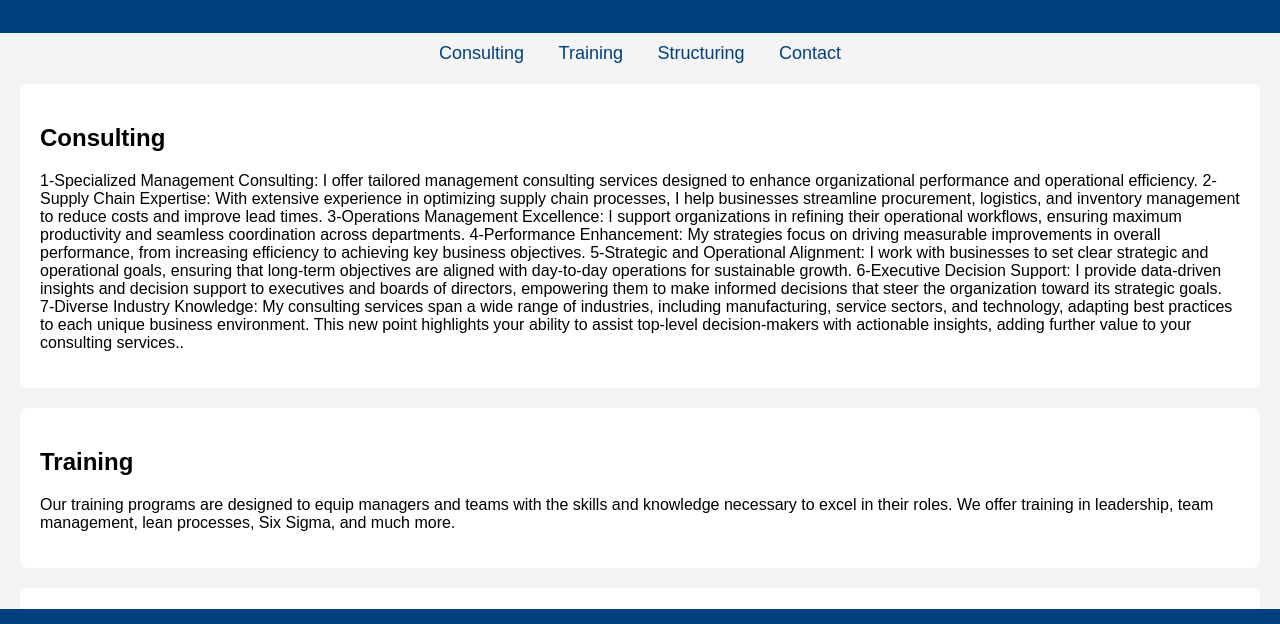
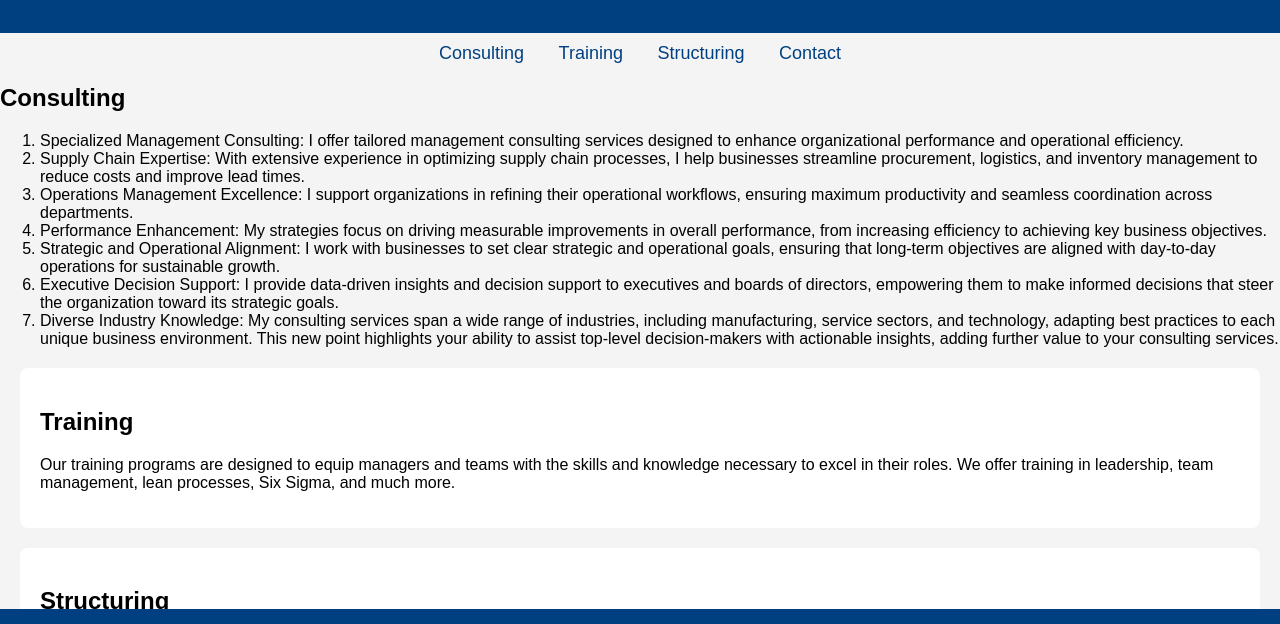
Before and after one commit to da7y1001/my-website, a plain HTML site: page index.html in a window 1280 px wide. Shown: the part 121-745 px from the top of the page. Drawn offline with Linux system fonts and the light colour scheme.

Commit message:
Add files via upload

```diff
--- a/index.html
+++ b/index.html
@@ -58,31 +58,16 @@
     <a href="#contact">Contact</a>
 </nav>
 
-<section id="consulting">
-    <h2>Consulting</h2>
-    <p>1-Specialized Management Consulting: I offer tailored management consulting services designed to enhance organizational performance and operational efficiency.
-
-
-       2-Supply Chain Expertise: With extensive experience in optimizing supply chain processes, I help businesses streamline procurement, logistics, and inventory management to reduce costs and improve lead times.
-
-
-       3-Operations Management Excellence: I support organizations in refining their operational workflows, ensuring maximum productivity and seamless coordination across departments.
-
-
-       4-Performance Enhancement: My strategies focus on driving measurable improvements in overall performance, from increasing efficiency to achieving key business objectives.
-
-
-       5-Strategic and Operational Alignment: I work with businesses to set clear strategic and operational goals, ensuring that long-term objectives are aligned with day-to-day operations for sustainable growth.
-
-
-       6-Executive Decision Support: I provide data-driven insights and decision support to executives and boards of directors, empowering them to make informed decisions that steer the organization toward its strategic goals.
-
-
-       7-Diverse Industry Knowledge: My consulting services span a wide range of industries, including manufacturing, service sectors, and technology, adapting best practices to each unique business environment.
-
-
-         This new point highlights your ability to assist top-level decision-makers with actionable insights, adding further value to your consulting services..</p>
-</section>
+<h2>Consulting</h2>
+  <ol>
+    <li>Specialized Management Consulting: I offer tailored management consulting services designed to enhance organizational performance and operational efficiency.</li>
+    <li>Supply Chain Expertise: With extensive experience in optimizing supply chain processes, I help businesses streamline procurement, logistics, and inventory management to reduce costs and improve lead times.</li>
+    <li>Operations Management Excellence: I support organizations in refining their operational workflows, ensuring maximum productivity and seamless coordination across departments.</li>
+    <li>Performance Enhancement: My strategies focus on driving measurable improvements in overall performance, from increasing efficiency to achieving key business objectives.</li>
+    <li>Strategic and Operational Alignment: I work with businesses to set clear strategic and operational goals, ensuring that long-term objectives are aligned with day-to-day operations for sustainable growth.</li>
+    <li>Executive Decision Support: I provide data-driven insights and decision support to executives and boards of directors, empowering them to make informed decisions that steer the organization toward its strategic goals.</li>
+    <li>Diverse Industry Knowledge: My consulting services span a wide range of industries, including manufacturing, service sectors, and technology, adapting best practices to each unique business environment. This new point highlights your ability to assist top-level decision-makers with actionable insights, adding further value to your consulting services.</li>
+  </ol>
 
 <section id="training">
     <h2>Training</h2>
```
